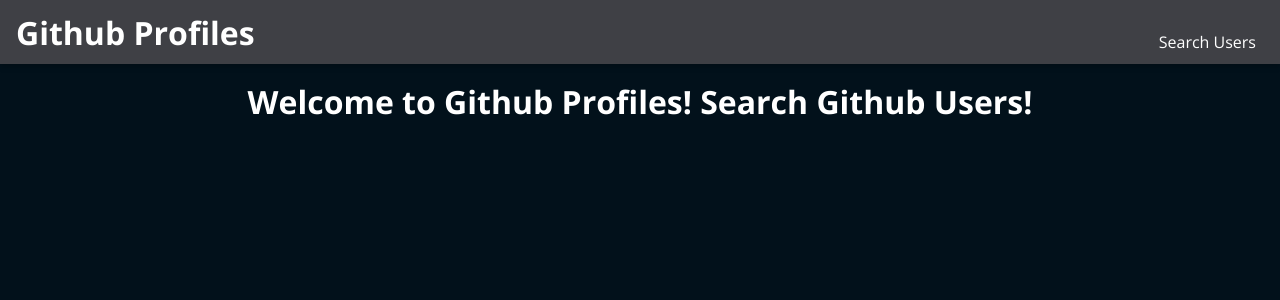
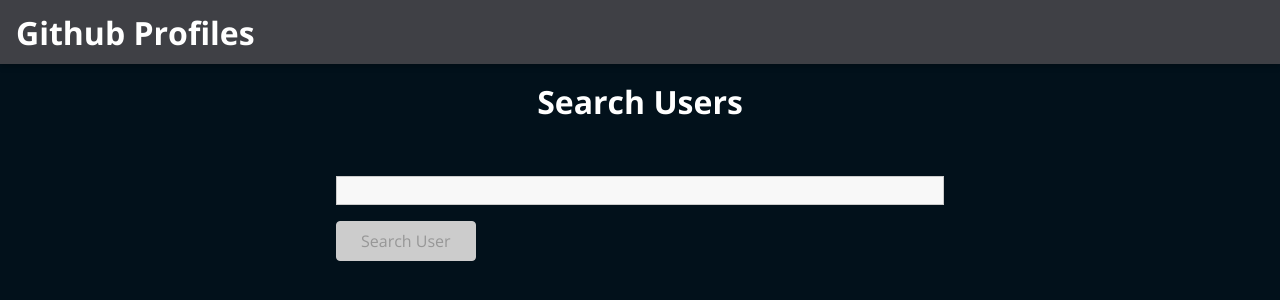
Before and after one commit to SadracTijerina/Github-Profiles, a React (Create React App) app in the folder github-profiles/: page / in a window 1280 px wide. Shown: the top 300 px of the page. Built offline with nearby package versions, Linux system fonts and the light colour scheme.

Commit message:
removed navigation link since I only search users page.

```diff
--- a/github-profiles/src/App.js
+++ b/github-profiles/src/App.js
@@ -6,7 +6,6 @@
 } from "react-router-dom";
 
 import MainNavigation from "./shared/components/Navigation/MainNavigation";
-import HomePage from "./Homepage/HomePage";
 import UserSearch from "./user/components/pages/UserSearch";
 
 function App() {
@@ -15,8 +14,7 @@
       <MainNavigation />
       <main>
         <Routes>
-          <Route path="/" element={<HomePage />} />
-          <Route path="/search/" element={<UserSearch />} />
+          <Route path="/" element={<UserSearch />} />
         </Routes>
       </main>
     </Router>
--- a/github-profiles/src/Homepage/HomePage.css
+++ /dev/null
@@ -1,4 +0,0 @@
-.title {
-  color: white;
-  text-align: center;
-}
--- a/github-profiles/src/Homepage/HomePage.js
+++ /dev/null
@@ -1,11 +0,0 @@
-import React from "react";
-
-import "./HomePage.css";
-
-const HomePage = () => {
-  return (
-    <h1 className="title">Welcome to Github Profiles! Search Github Users!</h1>
-  );
-};
-
-export default HomePage;
--- a/github-profiles/src/shared/components/Navigation/HamburgerMenu.css
+++ /dev/null
@@ -1,10 +0,0 @@
-.side-drawer {
-  position: fixed;
-  left: 0;
-  top: 0;
-  z-index: 100;
-  height: 100vh;
-  width: 70%;
-  background: white;
-  box-shadow: 0 2px 8px rgba(0, 0, 0, 0.26);
-}
--- a/github-profiles/src/shared/components/Navigation/HamburgerMenu.js
+++ /dev/null
@@ -1,25 +0,0 @@
-import React from "react";
-import ReactDOM from "react-dom";
-import { CSSTransition } from "react-transition-group";
-
-import "./HamburgerMenu.css";
-
-const HamburgerMenu = (props) => {
-  const content = (
-    <CSSTransition
-      in={props.show}
-      timeout={200}
-      classNames="slide-in-left"
-      mountOnEnter
-      unmountOnExit
-    >
-      <aside className="side-drawer" onClick={props.onClick}>
-        {props.children}
-      </aside>
-    </CSSTransition>
-  );
-
-  return ReactDOM.createPortal(content, document.getElementById("drawer-hook"));
-};
-
-export default HamburgerMenu;
--- a/github-profiles/src/shared/components/Navigation/MainNavigation.js
+++ b/github-profiles/src/shared/components/Navigation/MainNavigation.js
@@ -2,46 +2,16 @@
 import { Link } from "react-router-dom";
 
 import MainHeader from "./MainHeader";
-import NavLinks from "./NavLinks";
-import HamburgerMenu from "./HamburgerMenu";
-import BackDrop from "../UIElements/Backdrop";
 
 import "./MainNavigation.css";
 
 const MainNavigation = (props) => {
-  const [drawerIsOpen, setDrawerIsOpen] = useState(false);
-
-  const openDrawerHandler = () => {
-    setDrawerIsOpen(true);
-  };
-
-  const closeDrawerHandler = () => {
-    setDrawerIsOpen(false);
-  };
-
   return (
     <React.Fragment>
-      {drawerIsOpen && <BackDrop onClick={closeDrawerHandler} />}
-      <HamburgerMenu show={drawerIsOpen} onClick={closeDrawerHandler}>
-        <nav className="main-navigation__drawer-nav">
-          <NavLinks />
-        </nav>
-      </HamburgerMenu>
       <MainHeader>
-        <button
-          className="main-navigation__menu-btn"
-          onClick={openDrawerHandler}
-        >
-          <span />
-          <span />
-          <span />
-        </button>
         <h1 className="main-navigation__title">
           <Link to="/">Github Profiles</Link>
         </h1>
-        <nav className="main-navigation__header-nav">
-          <NavLinks />
-        </nav>
       </MainHeader>
     </React.Fragment>
   );
--- a/github-profiles/src/shared/components/Navigation/NavLinks.css
+++ /dev/null
@@ -1,30 +0,0 @@
-.nav-links {
-  list-style: none;
-  margin: 0;
-  padding: 0;
-  width: 100%;
-  height: 100%;
-  display: flex;
-  flex-direction: column;
-  justify-content: center;
-  align-items: center;
-}
-
-.nav-links li {
-  margin: 1rem;
-}
-
-@media (min-width: 768px) {
-  .nav-links {
-    flex-direction: row;
-  }
-
-  .nav-links li {
-    margin: 0 0.5rem;
-  }
-
-  .nav-links a {
-    color: white;
-    text-decoration: none;
-  }
-}
--- a/github-profiles/src/shared/components/Navigation/NavLinks.js
+++ /dev/null
@@ -1,16 +0,0 @@
-import React from "react";
-import { NavLink } from "react-router-dom";
-
-import "./NavLinks.css";
-
-const NavLinks = () => {
-  return (
-    <ul className="nav-links">
-      <li>
-        <NavLink to="/search/">Search Users</NavLink>
-      </li>
-    </ul>
-  );
-};
-
-export default NavLinks;
```
